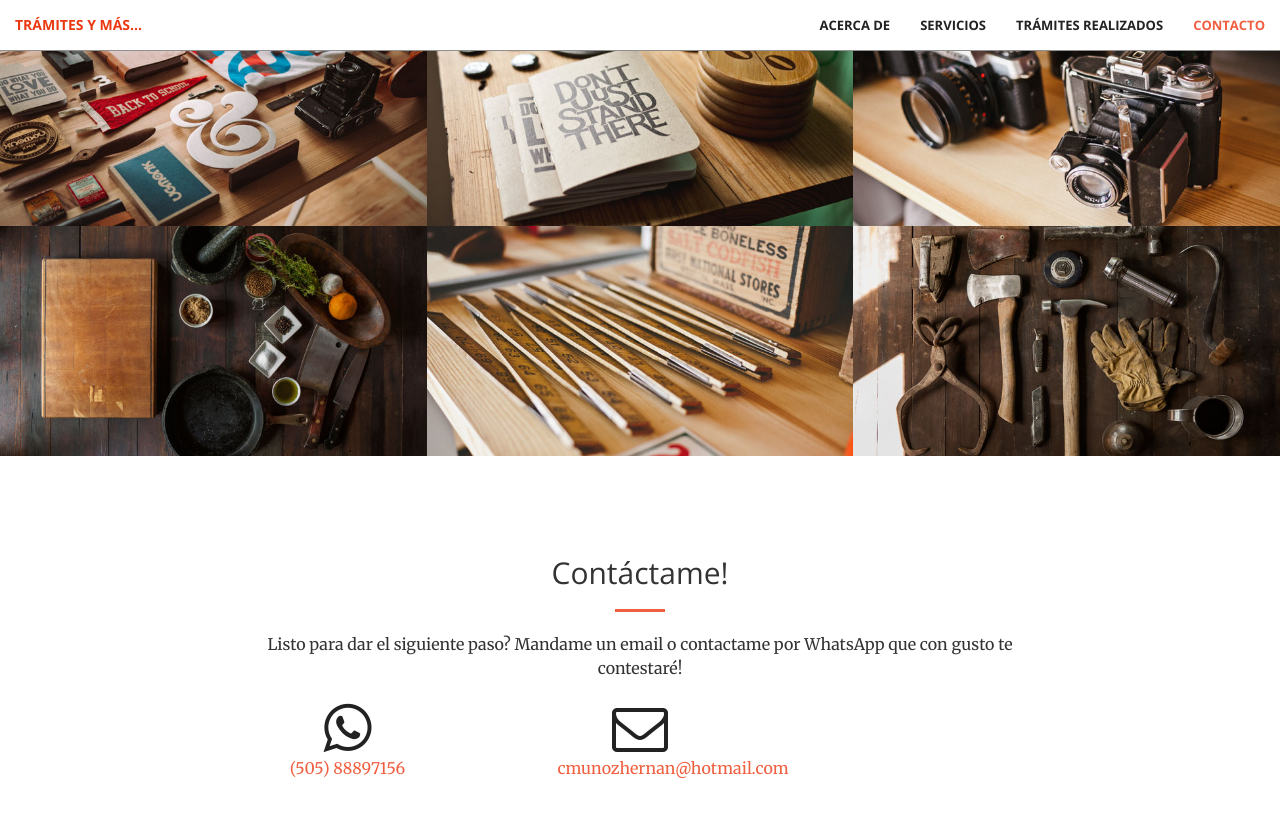
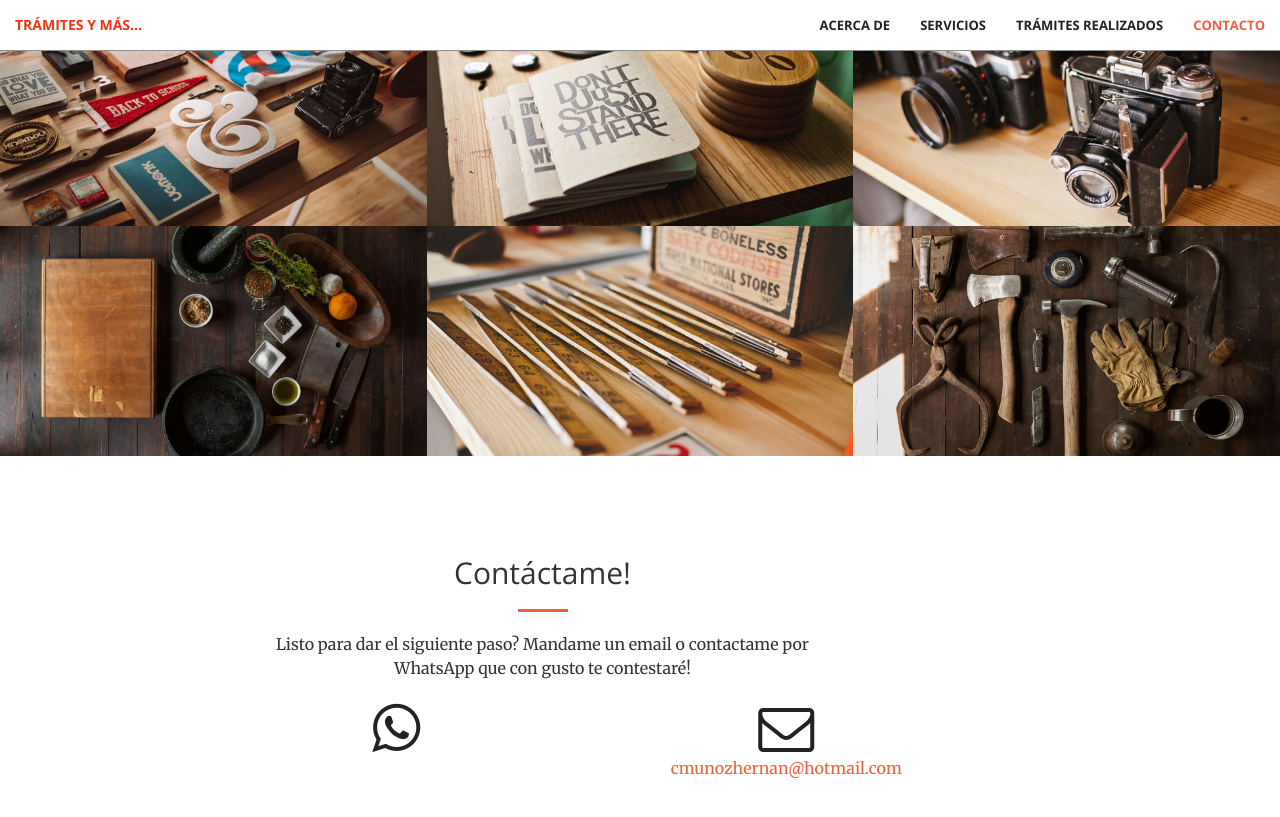
Before and after one commit to clmunoz/tramites, a Jekyll site: the page built from index.html, in a window 1280 px wide and 900 px high, scrolled down 1811 px. Shown: the top 817 px of the window. Built offline with Jekyll 4.4.1, drawn with Linux system fonts in a browser that asks for light colours.

Commit message:
Update contact.html

```diff
--- a/_includes/contact.html
+++ b/_includes/contact.html
@@ -1,18 +1,18 @@
 <section id="contact">
     <div class="container">
         <div class="row">
-            <div class="col-lg-8 col-lg-offset-2 text-center">
+            <div class="col-lg-6 col-lg-offset-2 text-center">
                 <h2 class="section-heading">Contáctame!</h2>
                 <hr class="primary">
                 <p>Listo para dar el siguiente paso? Mandame un email o contactame por WhatsApp que con gusto te contestaré!</p>
             </div>
-        <div class="col-lg-2 col-lg-offset-2 text-center">
+        <div class="col-lg-3 col-lg-offset-2 text-center">
             <a href="tel:+150588897156">
                 <i class="fa fa-whatsapp fa-3x wow bounceIn" data-wow-delay=".1s"></i>
-                <p>(505) 88897156</p>
+                <p></p>
             </a>
         </div>
-        <div class="col-lg-2 col-lg-offset-1 text-center">
+        <div class="col-lg-3 col-lg-offset-1 text-center">
             <a href="mailto:{{ site.email }}">
             <i class="fa fa-envelope-o fa-3x wow bounceIn" data-wow-delay=".1s"></i>
                 <p>{{ site.email }}</p>
```
